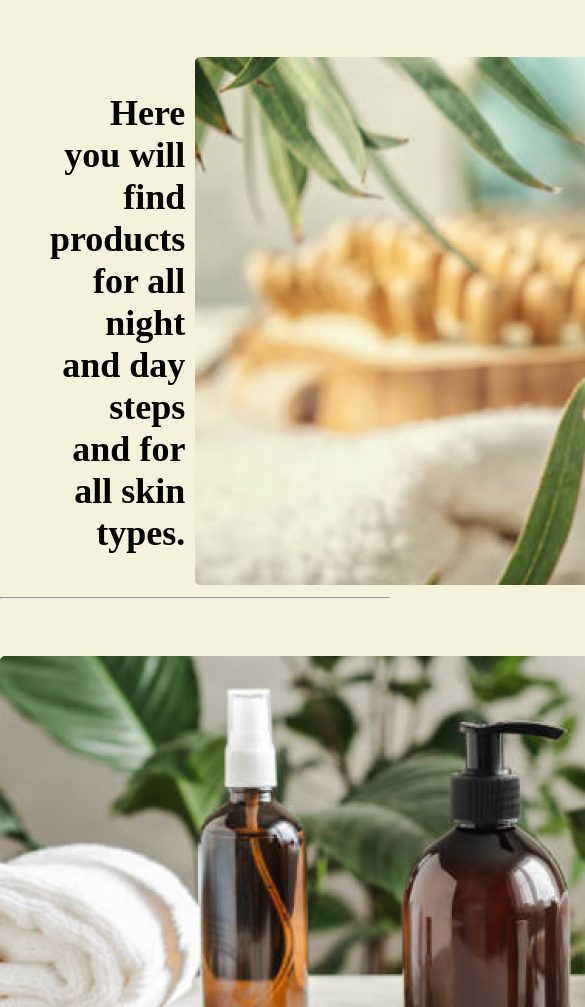
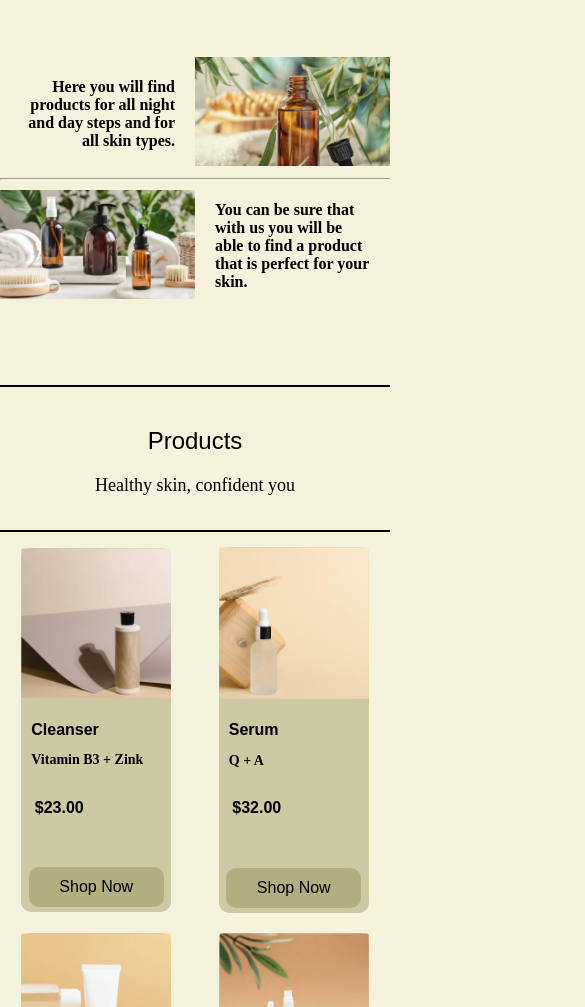
Before and after one commit to yiiameeMich/ecosnakelanding, a React app: page /#/products in a window 390 px wide. Shown: the part 93-1100 px from the top of the page, 585 px wide, since content can reach past the window. Built offline with nearby package versions, Linux system fonts and the light colour scheme; a web font is replaced by a local one.

Commit message:
adaptive design

```diff
--- a/src/Header/Header.css
+++ b/src/Header/Header.css
@@ -10,12 +10,12 @@
     text-decoration: none;
     color: #000;
     width: 20%;
+    font-size: 20px;
     text-align: center;
 }
 
 .header-link:hover {
     background-color: #b2ae7f;
-    font-size: 20px;
     transition: 0.5s;
     border-radius: 5px;
 
--- a/src/pages/ProductsPage/components/AboutProducts/AboutProducts.css
+++ b/src/pages/ProductsPage/components/AboutProducts/AboutProducts.css
@@ -12,12 +12,43 @@
     align-items: center;
 }
 
+.about-image-container {
+    width: 50%;
+}
+.about-img {
+    width: 100%;
+}
 .about-text {
     width: 100%;
     font-size: 36px;
-    margin: 0 50px;
+    padding: 0 20px;
 }
 
 .about-text-1 {
     text-align: right;
 }
+
+
+@media (max-width: 1540px) {
+    .about-text {
+        font-size: 36px;
+    }
+}
+
+@media (max-width: 1220px) {
+    .about-text {
+        font-size: 30px;
+    }
+}
+
+@media (max-width: 998px) {
+    .about-text {
+        font-size: 22px;
+    }
+}
+
+@media (max-width: 778px) {
+    .about-text {
+        font-size: 16px;
+    }
+}
--- a/src/pages/ProductsPage/components/AboutProducts/AboutProducts.js
+++ b/src/pages/ProductsPage/components/AboutProducts/AboutProducts.js
@@ -8,8 +8,8 @@ export default function AboutProducts () {
 			<div className="about-container">
 				<div className="about-text-container">
 					<h1 className="about-text about-text-1 primary-text">
-						Here you will find products <br />
-						for all night and day steps <br/>
+						Here you will find products
+						for all night and day steps
 						and for all skin types.
 					</h1>
 				</div>
@@ -24,9 +24,10 @@ export default function AboutProducts () {
 				</div>
 				<div className="about-text-container">
 					<h1 className="about-text about-text-2 primary-text">
-						You can be sure that <br />
-						with us you will be able <br/>to find a product
-						<br/>that is perfect for your skin.
+						You can be sure that
+						with us you will be able
+						to find a product
+						that is perfect for your skin.
 					</h1>
 				</div>
 			</div>
--- a/src/pages/ProductsPage/components/ProductCard/ProductCard.js
+++ b/src/pages/ProductsPage/components/ProductCard/ProductCard.js
@@ -1,6 +1,5 @@
 import React from 'react';
 import './productscard.css'
-
 
 export default function ProductCard ({name, price, description, image}) {
 
--- a/src/pages/ProductsPage/components/ProductCard/productscard.css
+++ b/src/pages/ProductsPage/components/ProductCard/productscard.css
@@ -3,6 +3,11 @@
     margin-top: 15px;
     background-color: #CCC9A3;
     border-radius: 10px;
+    width: 350px;
+}
+
+.product-image {
+    width: 100%;
 }
 
 .product-name {
@@ -22,5 +27,55 @@
 
 .products-text-container {
     padding: 5px 10px;
+    height: 150px;
     position: relative;
 }
+
+@media (max-width: 1540px) {
+    .card-wrapper {
+        width: 300px;
+    }
+}
+
+@media (max-width: 1220px) {
+    .card-wrapper {
+        width: 250px;
+    }
+
+    .product-price {
+        position: relative;
+        padding: 10px; ;
+    }
+
+    .product-name {
+        font-size: 22px;
+    }
+
+    .product-description {
+        font-size: 18px;
+    }
+}
+
+@media (max-width: 998px) {
+    .card-wrapper {
+        width: 150px;
+    }
+
+    .product-name {
+        font-size: 18px;
+    }
+
+    .product-description {
+        font-size: 16px;
+    }
+}
+
+@media (max-width: 778px) {
+    .product-name {
+        font-size: 16px;
+    }
+
+    .product-description {
+        font-size: 14px;
+    }
+}
--- a/src/pages/ProductsPage/components/ProductsSlider/ProductsSlider.js
+++ b/src/pages/ProductsPage/components/ProductsSlider/ProductsSlider.js
@@ -9,22 +9,26 @@ export default function ProductsSlider() {
 			name: 'Cleanser',
 			price: '$23.00',
 			description: 'Vitamin B3 + Zink',
-			image: `${process.env.PUBLIC_URL}/assets/images/product-1.png`
+			image: `${process.env.PUBLIC_URL}/assets/images/product-1.png`,
+			id: 1,
 		}, {
 			name: 'Serum',
 			price: '$32.00',
 			description: 'Q + A',
-			image: `${process.env.PUBLIC_URL}/assets/images/products-2.png`
+			image: `${process.env.PUBLIC_URL}/assets/images/products-2.png`,
+			id: 2,
 		}, {
 			name: 'Cream',
 			price: '$110.00',
 			description: '4 steps to Healthy Skin',
-			image: `${process.env.PUBLIC_URL}/assets/images/product-3.png`
+			image: `${process.env.PUBLIC_URL}/assets/images/product-3.png`,
+			id: 3,
 		}, {
 			name: 'EcoSnake set',
 			price: '$71.00',
 			description: 'Anti acne washing gel',
-			image: `${process.env.PUBLIC_URL}/assets/images/product-4.png`
+			image: `${process.env.PUBLIC_URL}/assets/images/product-4.png`,
+			id: 4,
 		}
 	];
 
@@ -35,7 +39,7 @@ export default function ProductsSlider() {
 				             description={card.description}
 				             price={card.price}
 				                               image={card.image}
-								key={productsInfo[i]}/>)
+								key={card.id}/>)
 		)
 	}
 
--- a/src/pages/ProductsPage/components/ProductsSlider/productsslides.css
+++ b/src/pages/ProductsPage/components/ProductsSlider/productsslides.css
@@ -20,6 +20,8 @@
     flex-direction: row;
     align-items: center;
     justify-content: space-around;
+    gap: 20px;
+    flex-wrap: wrap;
     padding-bottom: 20px;
     border-bottom: 2px solid #000;
 }
@@ -45,3 +47,77 @@
     transition: 0.5s;
     font-size: 22px;
 }
+
+@media (max-width: 1540px) {
+    .products-heading {
+        font-size: 36px;
+    }
+
+    .products-description {
+        font-size: 22px;
+    }
+
+
+    .products-name-container {
+        padding: 70px 0;
+    }
+}
+
+
+@media (max-width: 1220px) {
+    .products-heading {
+        font-size: 32px;
+    }
+
+    .products-description {
+        font-size: 22px;
+    }
+
+
+    .products-name-container {
+        padding: 60px 0;
+    }
+}
+
+
+@media (max-width: 998px) {
+    .products-heading {
+        font-size: 28px;
+    }
+
+    .products-description {
+        font-size: 20px;
+    }
+
+    .products-name-container {
+        padding: 40px 0;
+    }
+}
+
+@media (max-width: 778px) {
+
+    .products-slider {
+        gap: 5px;
+    }
+
+    .shop-btn {
+        margin: 5px 0;
+        font-size: 16px;
+    }
+    .shop-btn:hover {
+        font-size: 18px;
+    }
+
+    .products-heading {
+        font-size: 24px;
+    }
+
+    .products-description {
+        font-size: 18px;
+    }
+
+
+    .products-name-container {
+        padding: 20px 0;
+    }
+}
--- a/src/pages/ProductsPage/components/productsNavigation/productsnavigation.css
+++ b/src/pages/ProductsPage/components/productsNavigation/productsnavigation.css
@@ -3,6 +3,7 @@
     flex-direction: row;
     justify-content: center;
     align-items: center;
+    flex-wrap: wrap;
     margin: 100px 0;
     padding: 20px 0;
     border-top: 2px solid #000;
@@ -11,6 +12,7 @@
 
 .products-nav-card {
     margin: 10px;
+    width: 400px;
     position: relative;
 }
 
@@ -22,7 +24,7 @@
     position: absolute;
     border-radius: 5px;
     top: 40%;
-    right: 25%;
+    right: 20%;
     text-align: center;
     display: flex;
     align-items: center;
@@ -47,3 +49,14 @@
     top: 0;
     right: 0;
 }
+
+@media (max-width: 778px) {
+    .heading-product-navigation {
+        background-color: rgba(178, 174, 127, 0.8);
+        transition: 0.7s;
+        width: 100%;
+        height: 100%;
+        top: 0;
+        right: 0;
+    }
+}
```
